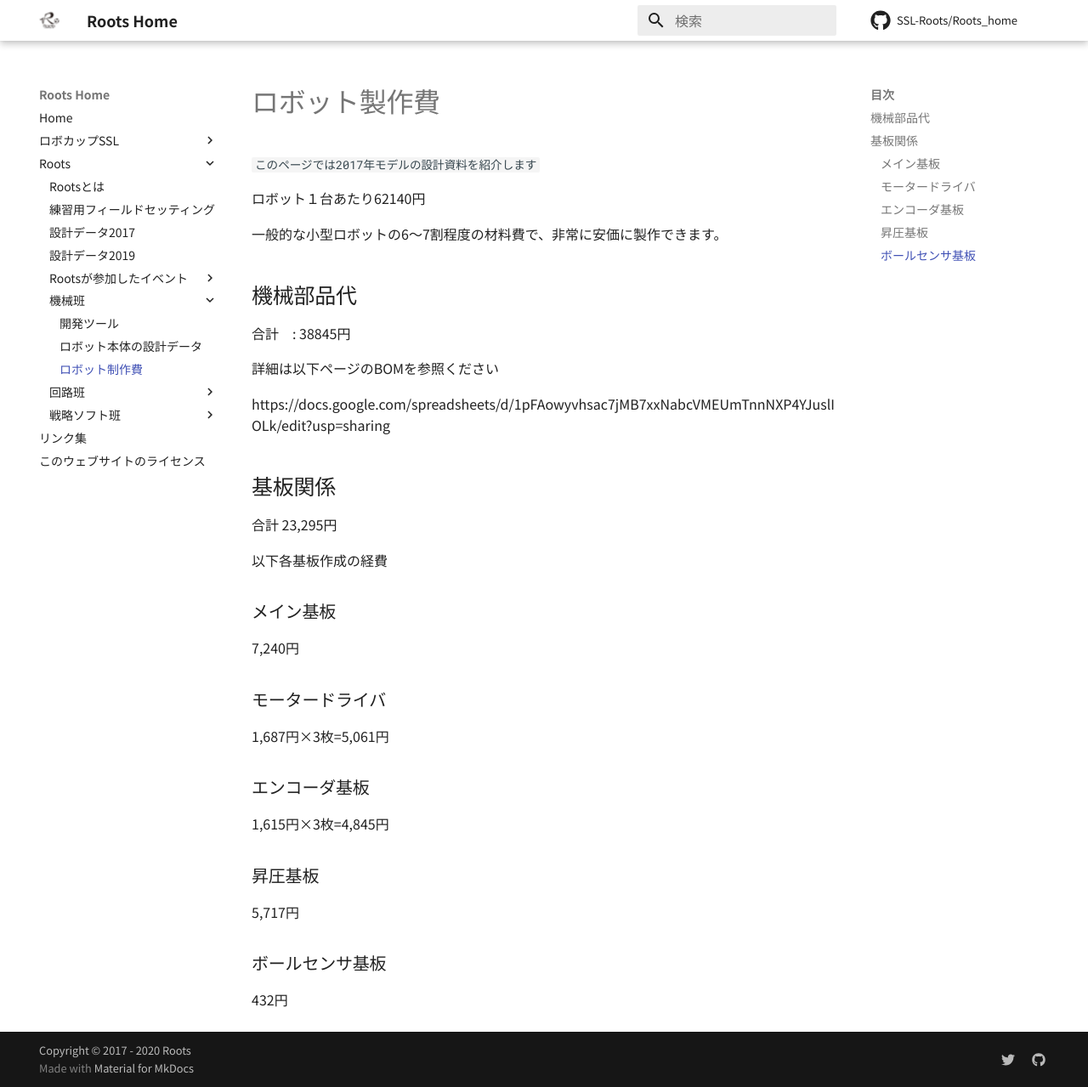
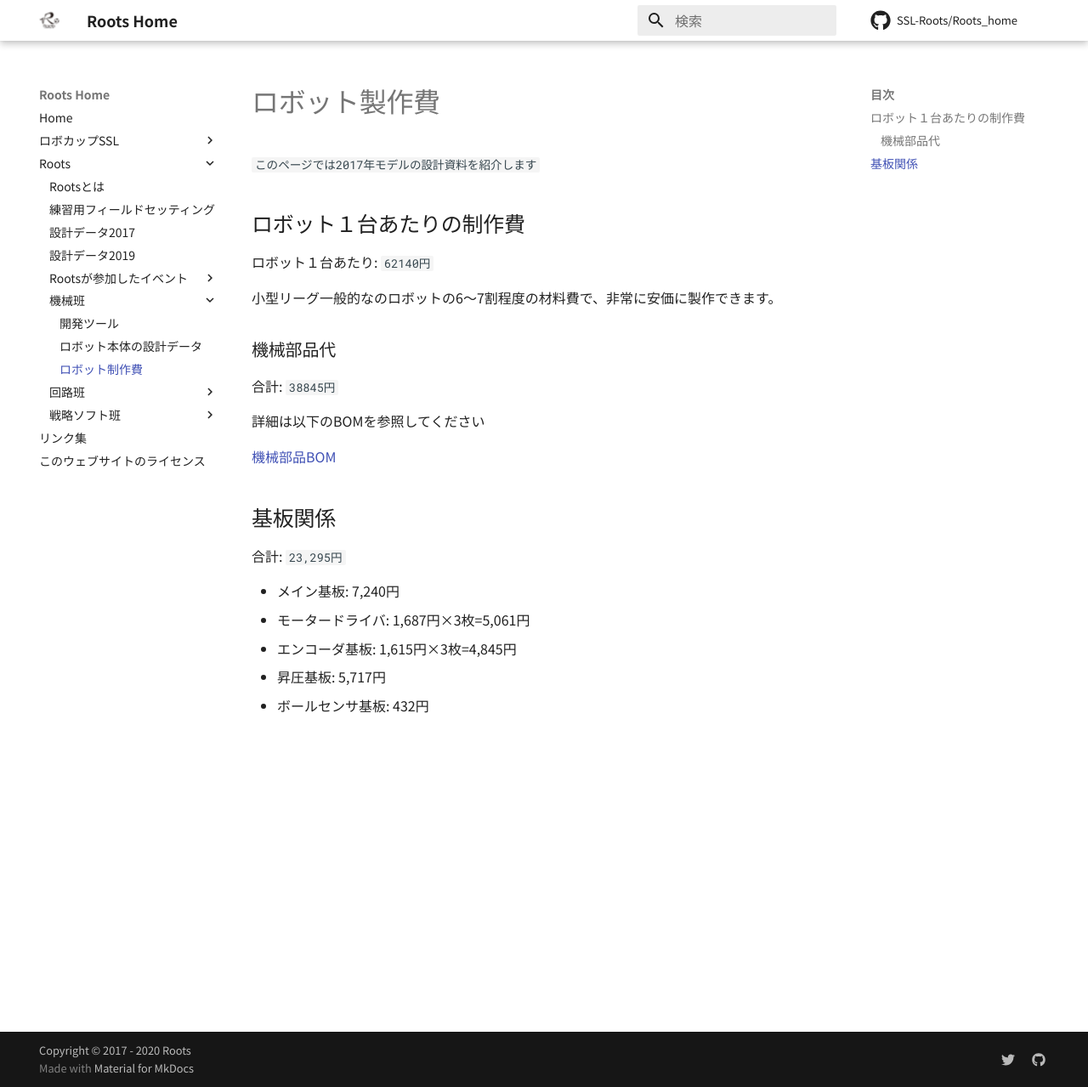
Before and after one commit to SSL-Roots/Roots_home, an MkDocs documentation site: the page built from docs/roots/mech/cost_of_robot.md, in a window 1280 px wide and 1279 px high. Shown: the whole window at 85% size. Built offline with MkDocs 1.6.1 and Material for MkDocs 9.7.7, drawn with Linux system fonts in a browser that asks for light colours; comment, search, counter and statistics services are not loaded.

```diff
--- a/docs/roots/mech/cost_of_robot.md
+++ b/docs/roots/mech/cost_of_robot.md
@@ -2,28 +2,26 @@
 
 `このページでは2017年モデルの設計資料を紹介します`
 
-ロボット１台あたり62140円
+## ロボット１台あたりの制作費
 
-一般的な小型ロボットの6〜7割程度の材料費で、非常に安価に製作できます。
+ロボット１台あたり: `62140円`
 
-## 機械部品代
-合計　: 38845円
+小型リーグ一般的なのロボットの6〜7割程度の材料費で、非常に安価に製作できます。
 
-詳細は以下ページのBOMを参照ください
+### 機械部品代
 
-https://docs.google.com/spreadsheets/d/1pFAowyvhsac7jMB7xxNabcVMEUmTnnNXP4YJuslIOLk/edit?usp=sharing
+合計: `38845円`
+
+詳細は以下のBOMを参照してください
+
+[機械部品BOM](https://docs.google.com/spreadsheets/d/1pFAowyvhsac7jMB7xxNabcVMEUmTnnNXP4YJuslIOLk/edit?usp=sharing)
 
 ## 基板関係
-合計 23,295円
 
-以下各基板作成の経費
-### メイン基板
-7,240円
-### モータードライバ
-1,687円×3枚=5,061円
-### エンコーダ基板
-1,615円×3枚=4,845円
-### 昇圧基板
-5,717円
-### ボールセンサ基板
-432円
+合計: `23,295円`
+
+- メイン基板: 7,240円
+- モータードライバ: 1,687円×3枚=5,061円
+- エンコーダ基板: 1,615円×3枚=4,845円
+- 昇圧基板: 5,717円
+- ボールセンサ基板: 432円
```
Also changed, not shown: docs/roots/events/202010_mft.md (+2 -2 lines), docs/roots/mech/detail_of_robot.md (+20 -6 lines), docs/img/roots_mechanical/separation.png (renamed from docs/img/separation.png).
